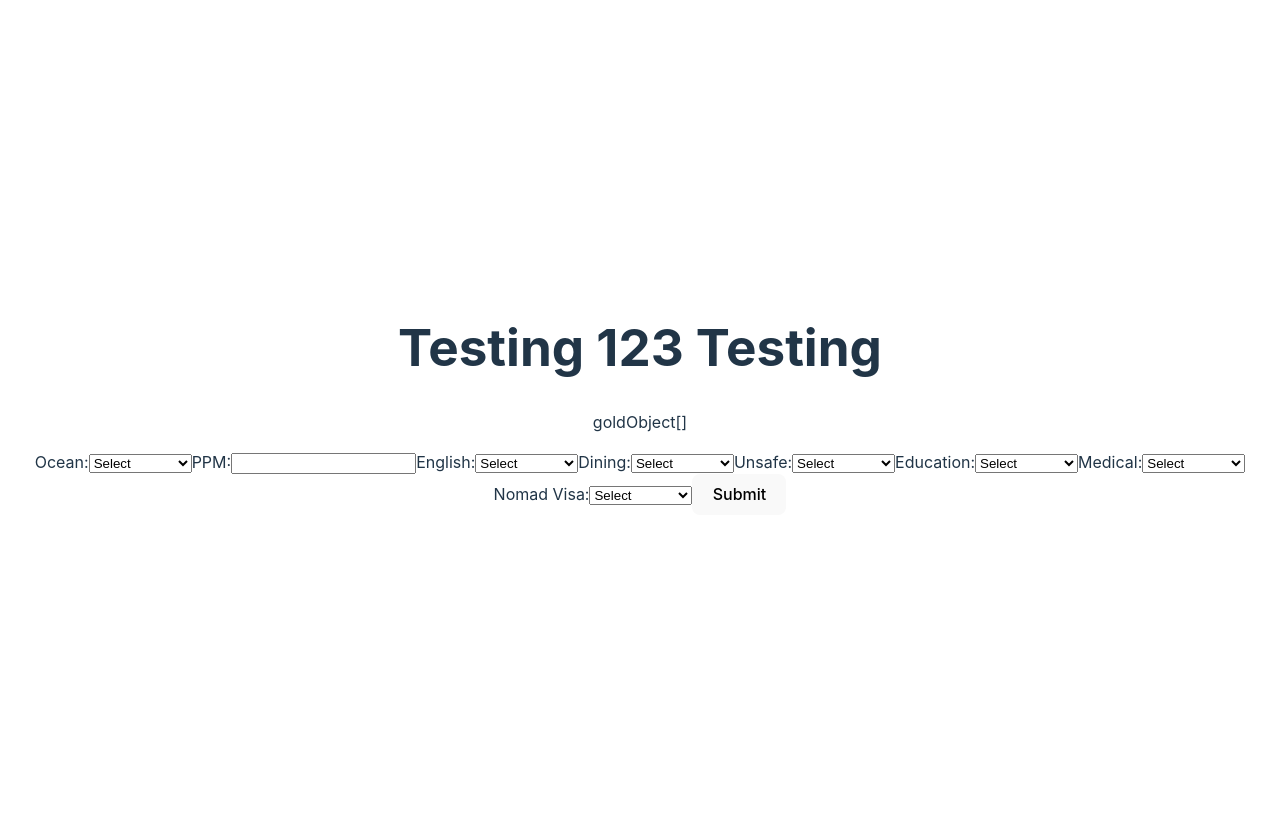
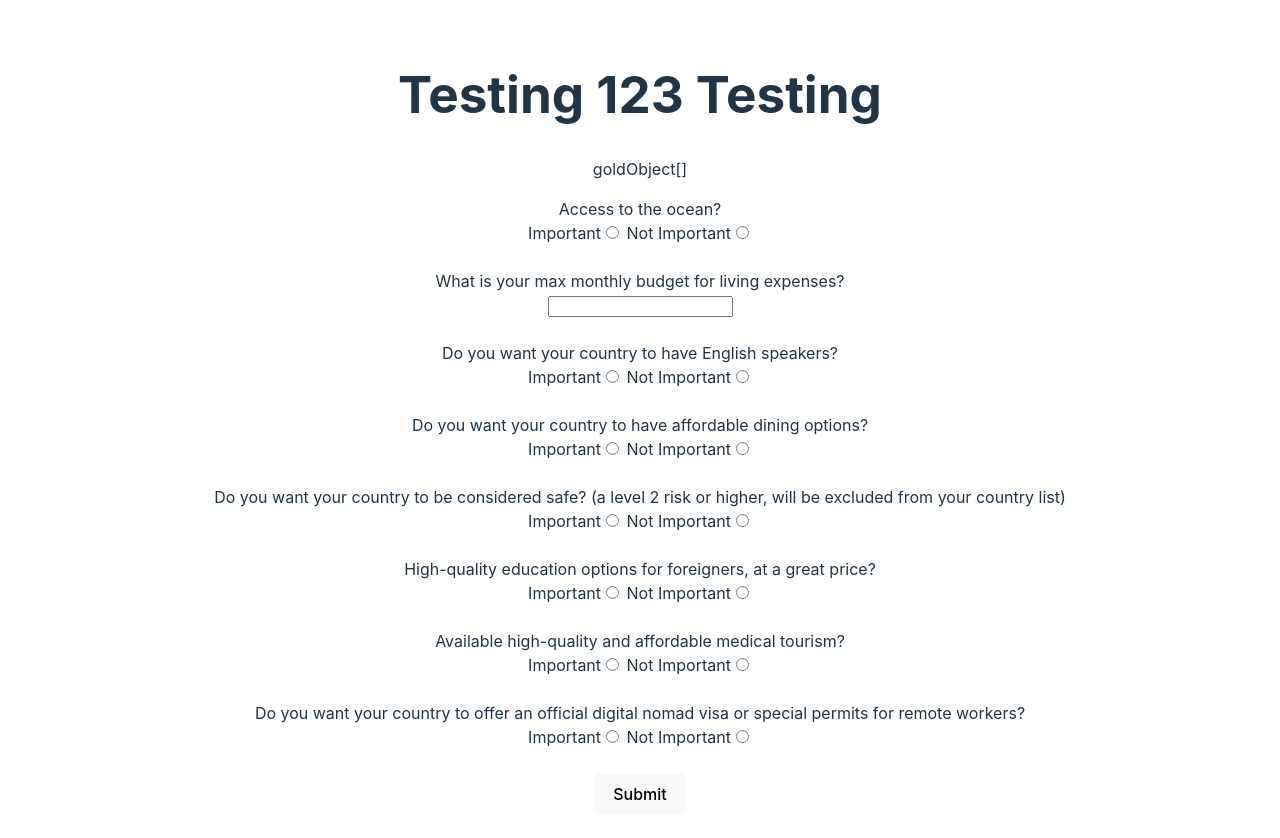
Before and after one commit to BlissOnline/first-step-country, a React (Vite) app: page / in a window 1280 px wide. Shown: the top 838 px of the page. Before the commit the page ends 800 px from the top, so only its background shows below. Built offline with nearby package versions, Linux system fonts and the light colour scheme.

Commit message:
doing this before making each question their own seperate page

```diff
--- a/src/App.tsx
+++ b/src/App.tsx
@@ -1,6 +1,6 @@
-import { Country } from './types';
+//import { Country } from './types';
 import QuestionLogicForm from './QuestionLogicForm';
-import goldObject from './goldObject.js';
+//import goldObject from './goldObject.js';
 /*
 import { useState } from 'react'
 
@@ -18,7 +18,7 @@ function App() {
         <h1>Testing 123 Testing </h1>
         <p>goldObject[]</p>
 
-        <QuestionLogicForm>yo</QuestionLogicForm>
+        <QuestionLogicForm></QuestionLogicForm>
       </div>
 
     </>
--- a/src/QuestionLogicForm.tsx
+++ b/src/QuestionLogicForm.tsx
@@ -1,5 +1,5 @@
 import React, { useState } from 'react';
-import GoldObject from './GoldObject';
+import goldObject from './goldObject.js';
 import { Country } from './types';
 
 //defining Component with useState hook being an object
@@ -31,23 +31,23 @@ const handleSubmit = (e: React.FormEvent<HTMLFormElement>) => {
 
     // all the if statement logic
 
-    const filteredCountries = GoldObject.filter((item: Country) => {
+    const filteredCountries = goldObject.filter((item: Country) => {
         if (data.ocean === 'important' && !item.coast) return false;
         //probably don't have to define anything..
         //if (data.ocean === 'notImportant' && item.coast) return false;
         if (+data.ppm && +data.ppm <= item.ppm) return false;
 
-        if (data.english === 'important' && !item.coast) return false;
+        if (data.english === 'important' && !item.englishSpeaking) return false;
         // if (data.english === 'notImportant' && item.coast) return false;
-        if (data.dining === 'important' && !item.coast) return false;
+        if (data.dining === 'important' && !item.affordableDining) return false;
         //if (data.dining === 'notImportant' && item.coast) return false;
-        if (data.unsafe === 'important' && !item.coast) return false;
+        if (data.unsafe === 'important' && item.unsafe) return false;
         // if (data.unsafe === 'notImportant' && item.coast) return false;
-        if (data.education === 'important' && !item.coast) return false;
+        if (data.education === 'important' && !item.affordableDining) return false;
         // if (data.education === 'notImportant' && item.coast) return false;
-        if (data.medical === 'important' && !item.coast) return false;
+        if (data.medical === 'important' && !item.affordableHealthCare) return false;
         // if (data.medical === 'notImportant' && item.coast) return false;
-        if (data.nomadVisa === 'important' && !item.coast) return false;
+        if (data.nomadVisa === 'important' && !item.nomadVisa) return false;
         // if (data.nomadVisa === 'notImportant' && item.coast) return false;
 
         return true;
@@ -64,77 +64,73 @@ const handleSubmit = (e: React.FormEvent<HTMLFormElement>) => {
     return (
         <div>
             <form onSubmit={handleSubmit}>
-                <label>
-                    Ocean:
-                    <select name="ocean" value={formData.ocean} onChange={handleChange}>
-                        <option value="">Select</option>
-                        <option value="important">Important</option>
-                        <option value="notImportant">Not Important</option>
-                    </select>
+                <div>
+                    <label>Access to the ocean?</label><br />
+                    <label> Important
+                        <input type='radio' name="ocean" value="important" onChange={handleChange} />
+                    </label>
+                    <label> Not Important
+                        <input type='radio' name="ocean" value="notImportant" onChange={handleChange} />
+                    </label> <br /> <br />
+                </div>
+
+
+                <div>
+                    <label>What is your max monthly budget for living expenses?</label><br />
+                    <label>
+                        <input name='ppm' type='number' value={formData.ppm} onChange={handleChange}/>
+                    </label> <br /> <br />
+                </div>
+
+
+
+                <label>Do you want your country to have English speakers?</label><br />
+                <label> Important
+                    <input type='radio' name="english" value="important" onChange={handleChange}/>
                 </label>
+                <label> Not Important
+                    <input type='radio' name="english" value="notImportant" onChange={handleChange}/>
+                </label> <br /> <br />
 
-                <label>
-                    PPM:
-                    <input
-                        type="number"
-                        name="ppm"
-                        value={formData.ppm} onChange={handleChange}
-                    />
+                <label>Do you want your country to have affordable dining options?</label><br />
+                <label> Important
+                    <input type='radio' name="dining" value="important" onChange={handleChange}/>
                 </label>
+                <label> Not Important
+                    <input type='radio' name="dining" value="notImportant" onChange={handleChange}/>
+                </label> <br /> <br />
 
-                <label>
-                    English:
-                    <select name="english" value={formData.english} onChange={handleChange}>
-                        <option value="">Select</option>
-                        <option value="important">Important</option>
-                        <option value="notImportant">Not Important</option>
-                    </select>
+                <label>Do you want your country to be considered safe? (a level 2 risk or higher, will be excluded from your country list)</label><br />
+                <label> Important
+                    <input type='radio' name="unsafe" value="important" onChange={handleChange}/>
                 </label>
+                <label> Not Important
+                    <input type='radio' name="unsafe" value="notImportant" onChange={handleChange}/>
+                </label> <br /> <br />
 
-                <label>
-                    Dining:
-                    <select name="dining" value={formData.dining} onChange={handleChange}>
-                        <option value="">Select</option>
-                        <option value="important">Important</option>
-                        <option value="notImportant">Not Important</option>
-                    </select>
+                <label>High-quality education options for foreigners, at a great price?</label><br />
+                <label> Important
+                    <input type='radio' name="education" value="important" onChange={handleChange}/>
                 </label>
+                <label> Not Important
+                    <input type='radio' name="education" value="notImportant" onChange={handleChange}/>
+                </label> <br /> <br />
 
-                <label>
-                    Unsafe:
-                    <select name="unsafe" value={formData.unsafe} onChange={handleChange}>
-                        <option value="">Select</option>
-                        <option value="important">Important</option>
-                        <option value="notImportant">Not Important</option>
-                    </select>
+                <label>Available high-quality and affordable medical tourism?</label><br />
+                <label> Important
+                    <input type='radio' name="medical" value="important" onChange={handleChange}/>
                 </label>
+                <label> Not Important
+                    <input type='radio' name="medical" value="notImportant" onChange={handleChange}/>
+                </label> <br /> <br />
 
-                <label>
-                    Education:
-                    <select name="education" value={formData.education} onChange={handleChange}>
-                        <option value="">Select</option>
-                        <option value="important">Important</option>
-                        <option value="notImportant">Not Important</option>
-                    </select>
+                <label>Do you want your country to offer an official digital nomad visa or special permits for remote workers?</label><br />
+                <label> Important
+                    <input type='radio' name="nomadVisa" value="important" onChange={handleChange}/>
                 </label>
-
-                <label>
-                    Medical:
-                    <select name="medical" value={formData.medical} onChange={handleChange}>
-                        <option value="">Select</option>
-                        <option value="important">Important</option>
-                        <option value="notImportant">Not Important</option>
-                    </select>
-                </label>
-
-                <label>
-                    Nomad Visa:
-                    <select name="nomadVisa" value={formData.nomadVisa} onChange={handleChange}>
-                        <option value="">Select</option>
-                        <option value="important">Important</option>
-                        <option value="notImportant">Not Important</option>
-                    </select>
-                </label>
+                <label> Not Important
+                    <input type='radio' name="nomadVisa" value="notImportant" onChange={handleChange}/>
+                </label> <br /> <br />
 
                 {/* define submit button */}
 
```
